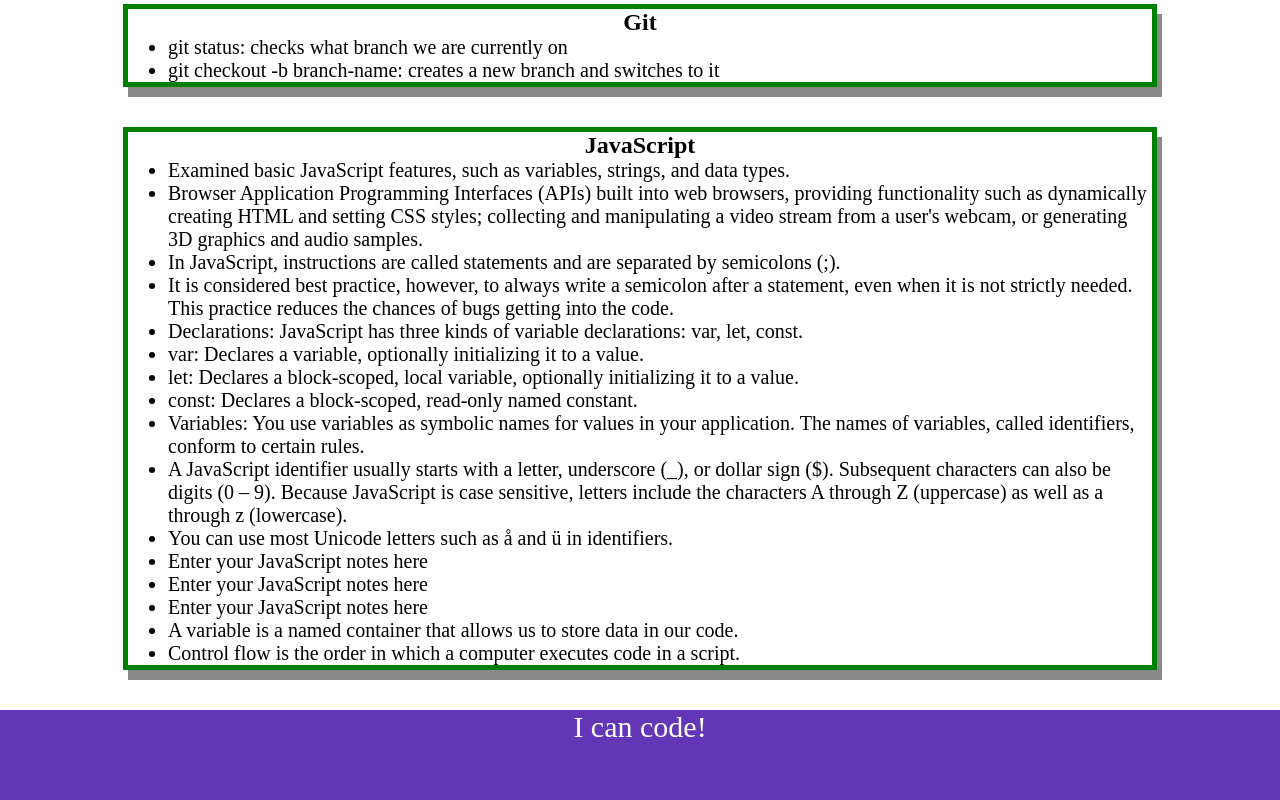
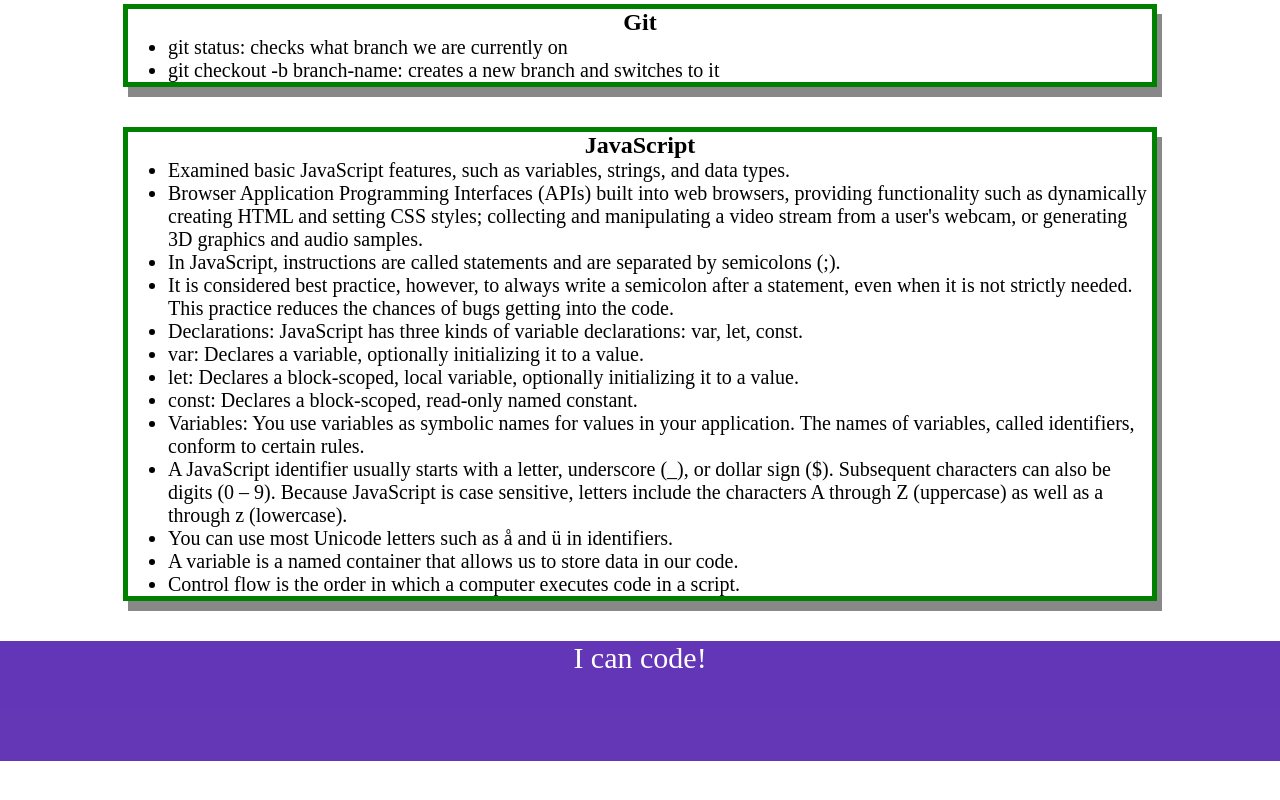
Before and after one commit to torobravo9402/prework-study-guide, a plain HTML site: page index.html in a window 1280 px wide. Shown: the part 1069-1869 px from the top of the page. After the commit the page ends 1830 px from the top, so only its background shows below. Drawn offline with Linux system fonts and the light colour scheme.

Commit message:
Update index.html

```diff
--- a/index.html
+++ b/index.html
@@ -74,9 +74,6 @@
           <li>Variables: You use variables as symbolic names for values in your application. The names of variables, called identifiers, conform to certain rules.</li>
           <li>A JavaScript identifier usually starts with a letter, underscore (_), or dollar sign ($). Subsequent characters can also be digits (0 – 9). Because JavaScript is case sensitive, letters include the characters A through Z (uppercase) as well as a through z (lowercase).</li>
           <li>You can use most Unicode letters such as å and ü in identifiers. </li>
-          <li>Enter your JavaScript notes here</li>
-          <li>Enter your JavaScript notes here</li>
-          <li>Enter your JavaScript notes here</li>
           <li>A variable is a named container that allows us to store data in our code.</li>
           <li>Control flow is the order in which a computer executes code in a script.</li>
         </ul>
```
